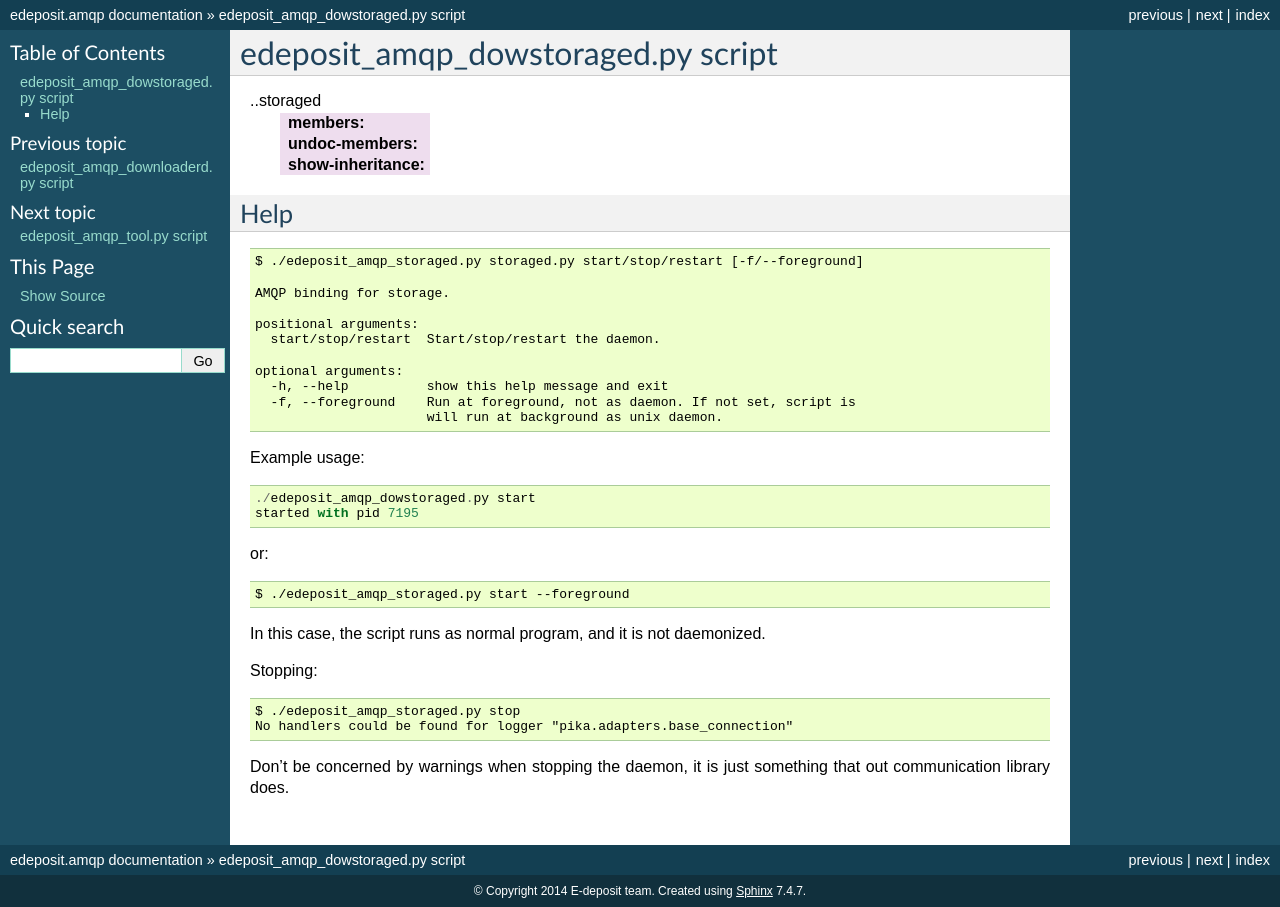
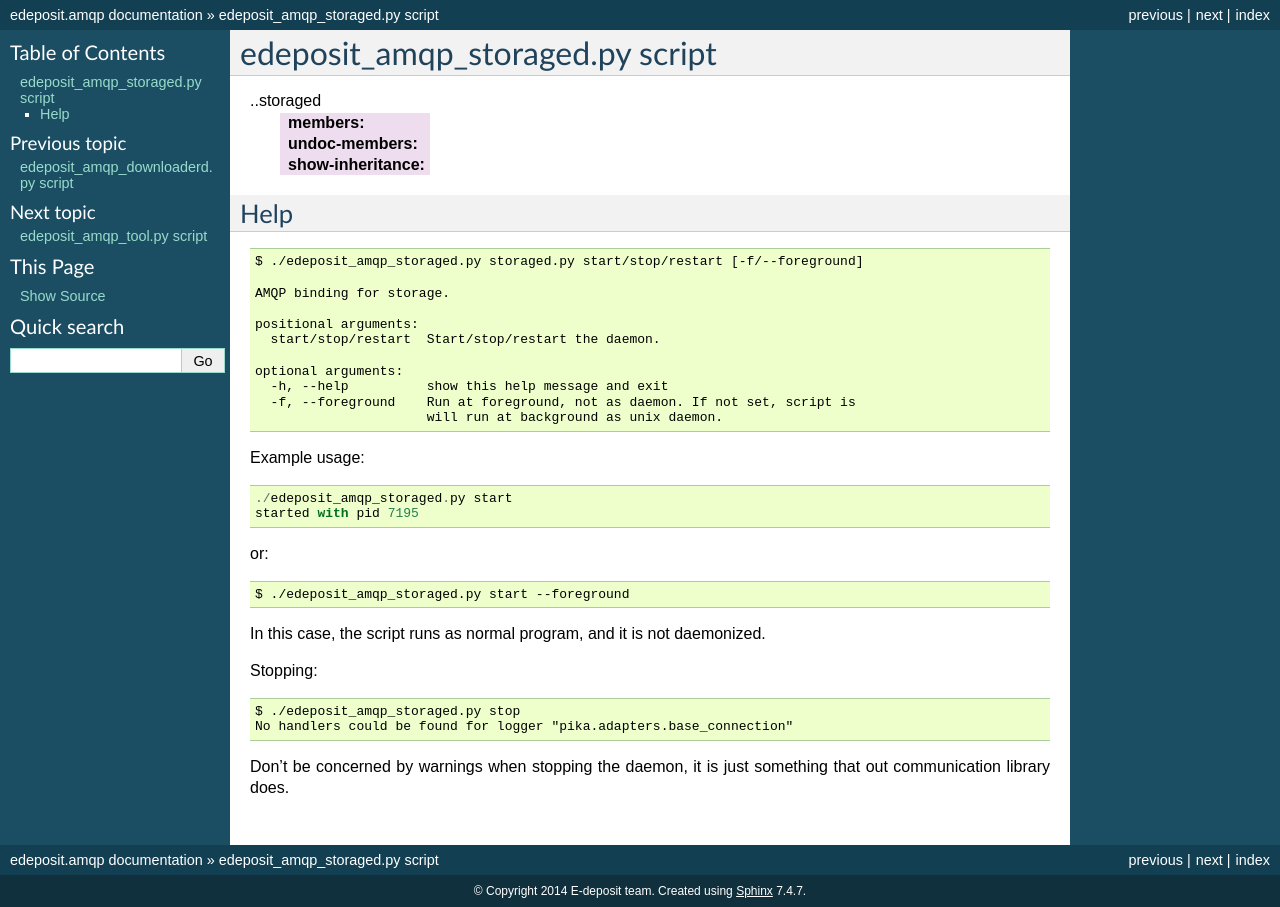
Before and after one commit to edeposit/edeposit.amqp, a Sphinx documentation site: the page built from docs/api/storaged.rst, in a window 1280 px wide. Built offline with Sphinx 7.4.7, drawn with Linux system fonts in a browser that asks for light colours.

```diff
--- a/docs/api/storaged.rst
+++ b/docs/api/storaged.rst
@@ -1,5 +1,5 @@
-edeposit_amqp_dowstoraged.py script
-===================================
+edeposit_amqp_storaged.py script
+================================
 
 ..storaged
     :members:
@@ -25,7 +25,7 @@
 
 Example usage::
 
-    ./edeposit_amqp_dowstoraged.py start
+    ./edeposit_amqp_storaged.py start
     started with pid 7195
 
 or::
```
